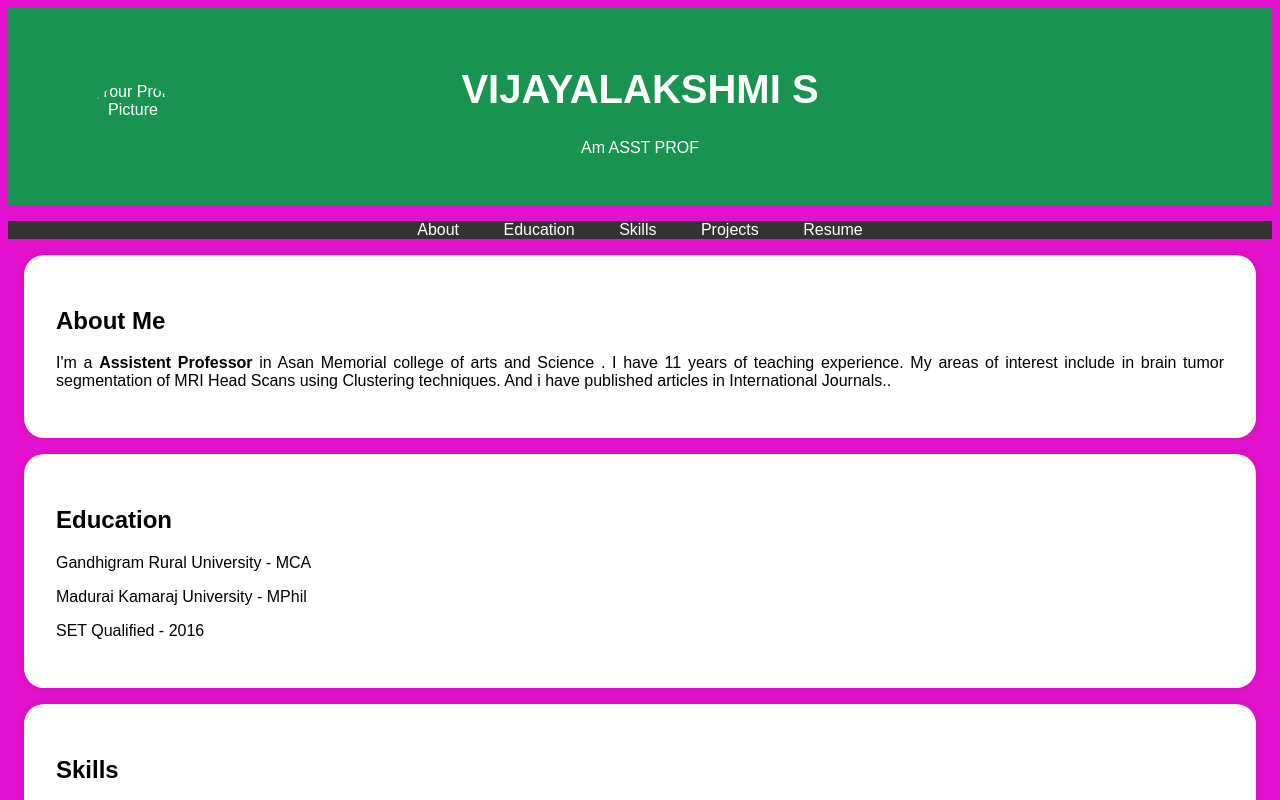
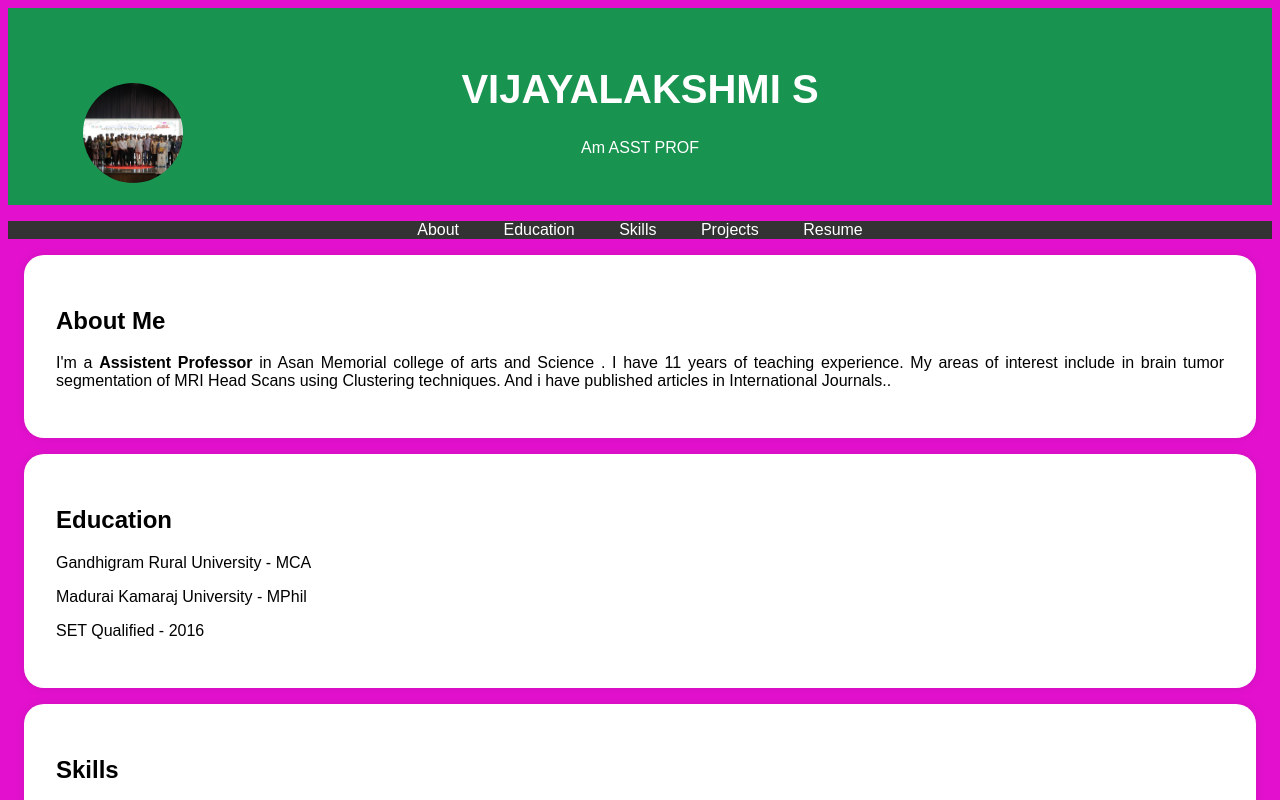
Before and after one commit to vijayalakshmisiva/mynewrepository1, a plain HTML site: page index.html in a window 1280 px wide. Shown: the top 800 px of the page. Drawn offline with Linux system fonts and the light colour scheme.

Commit message:
Update index.html

```diff
--- a/index.html
+++ b/index.html
@@ -95,7 +95,7 @@
     <header>
         <div class="header-content">
             <!-- Add your profile picture here -->
-            <img src="./pic.jpg" alt="Your Profile Picture" class="profile-picture">
+            <img src="https://github.com/vijayalakshmisiva/mynewrepository1/blob/75305a5899a4875b528ce968e9f3c20413de9be2/IMG-20241007-WA0029.jpg" alt="Your Profile Picture" class="profile-picture">
             <h1>VIJAYALAKSHMI S</h1>
             <p>Am ASST PROF </p>
         </div>
```
